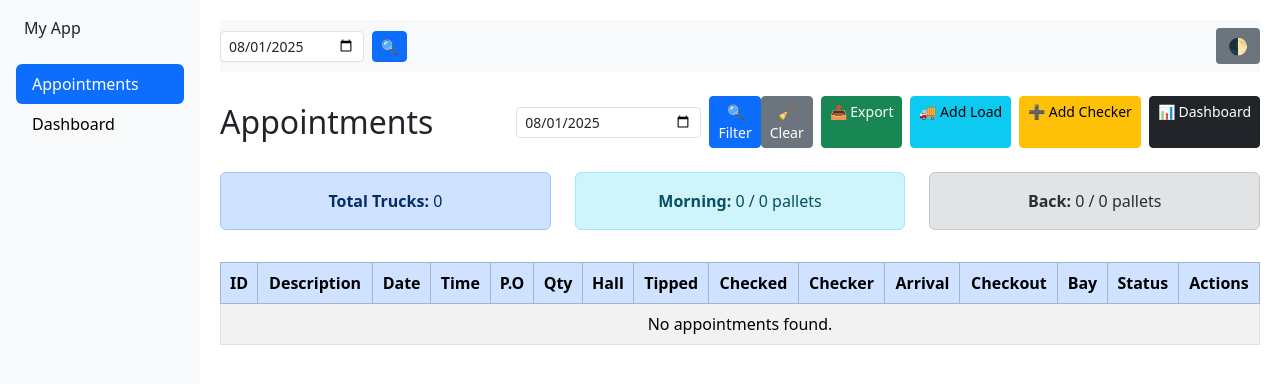
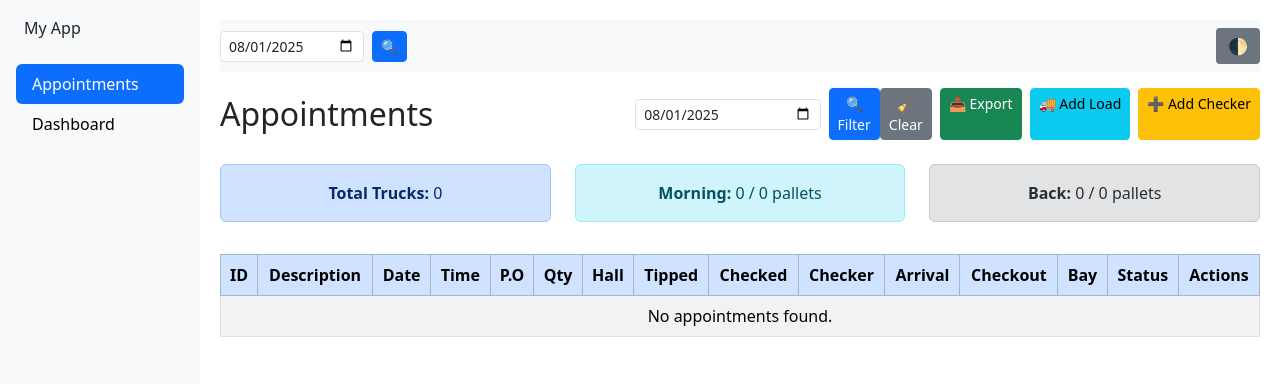
Before and after one commit to Buenomaurilio/Django_GoodsIn, a Django app: page / in a window 1280 px wide. Shown: the top 384 px of the page. Run offline with Django 5.2, Linux system fonts and the light colour scheme; the visitor is signed in with stand-in values (Sample User, id 1); data that the repository does not hold is empty.

Commit message:
Update appointment_list.html

```diff
--- a/templates/appointments/appointment_list.html
+++ b/templates/appointments/appointment_list.html
@@ -1,9 +1,8 @@
 {% extends 'base.html' %}
 {% block content %}
-<div class="mt-4 mb-4">
-  <div class="d-flex justify-content-between align-items-center">
+<div class="d-flex justify-content-between align-items-center mb-4">
   <h2 class="mb-0">Appointments</h2>
-    <div class="d-flex flex-wrap gap-2">
+  <div class="d-flex gap-2">
     <form method="get" class="d-flex align-items-center">
       <input type="date" id="date" name="date" class="form-control form-control-sm me-2" value="{{ data_filter|date:'Y-m-d' }}">
       <button type="submit" class="btn btn-primary btn-sm">🔍 Filter</button>
@@ -12,8 +11,6 @@
     <a href="{% url 'export_appointments_csv' %}?date={{ request.GET.date }}" class="btn btn-success btn-sm">📤 Export</a>
     <a href="{% url 'add_appointment' %}" class="btn btn-info btn-sm">🚚 Add Load</a>
     <a href="{% url 'add_checker' %}" class="btn btn-warning btn-sm">➕ Add Checker</a>
-      <a href="{% url 'dashboard' %}" class="btn btn-dark btn-sm">📊 Dashboard</a>
-    </div>
   </div>
 </div>
 
@@ -36,9 +33,9 @@
 </div>
 
 <div class="table-responsive">
-  <table class="table table-striped table-bordered align-middle">
-    <thead class="table-primary text-center">
-      <tr>
+  <table class="table table-striped table-bordered">
+    <thead class="table-primary">
+      <tr class="text-center">
         <th>ID</th>
         <th>Description</th>
         <th>Date</th>
@@ -58,7 +55,7 @@
     </thead>
     <tbody>
       {% for appt in appointments %}
-      <tr class="text-center {% if forloop.counter0|divisibleby:2 %}table-light{% endif %}">
+      <tr class="text-center">
         <td>{{ appt.id }}</td>
         <td>{{ appt.description }}</td>
         <td>{{ appt.scheduled_date|date:"d/m/Y" }}</td>
```
Lines whose indentation alone changed are shown as unchanged.
